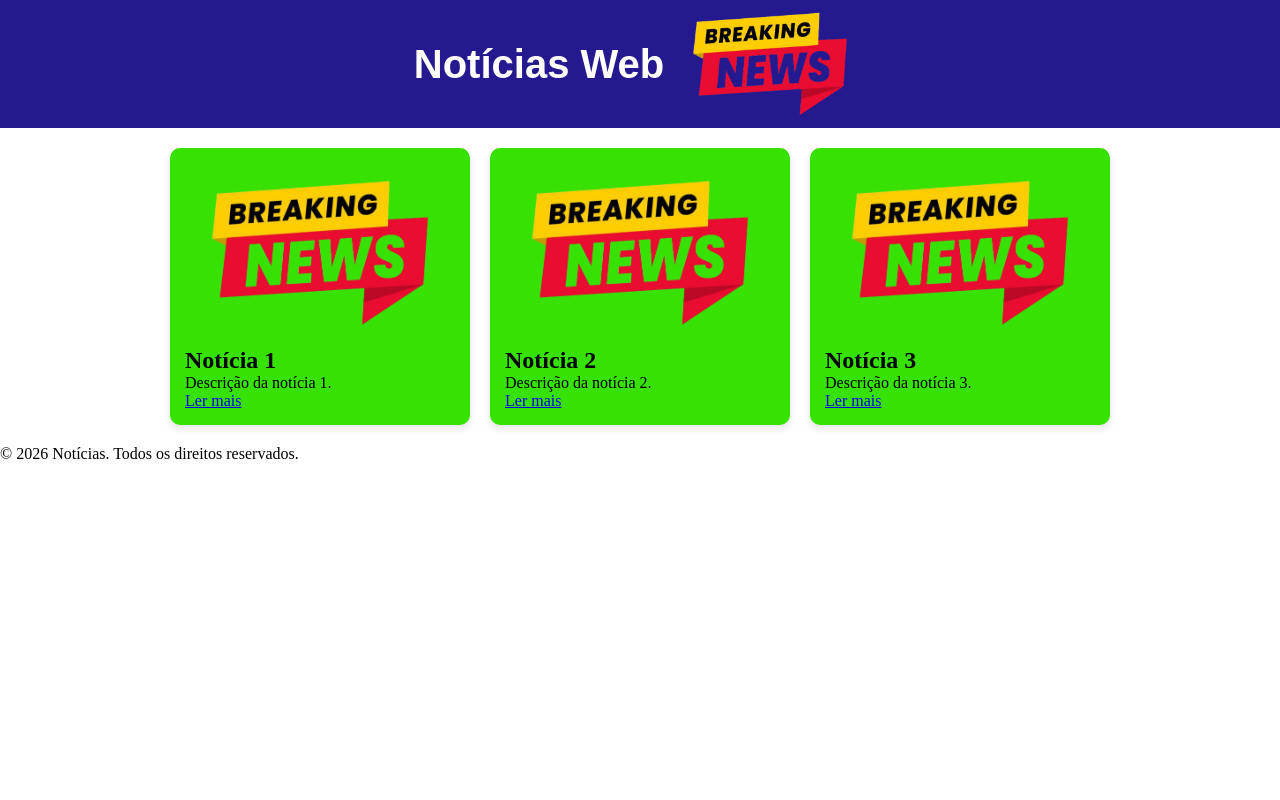
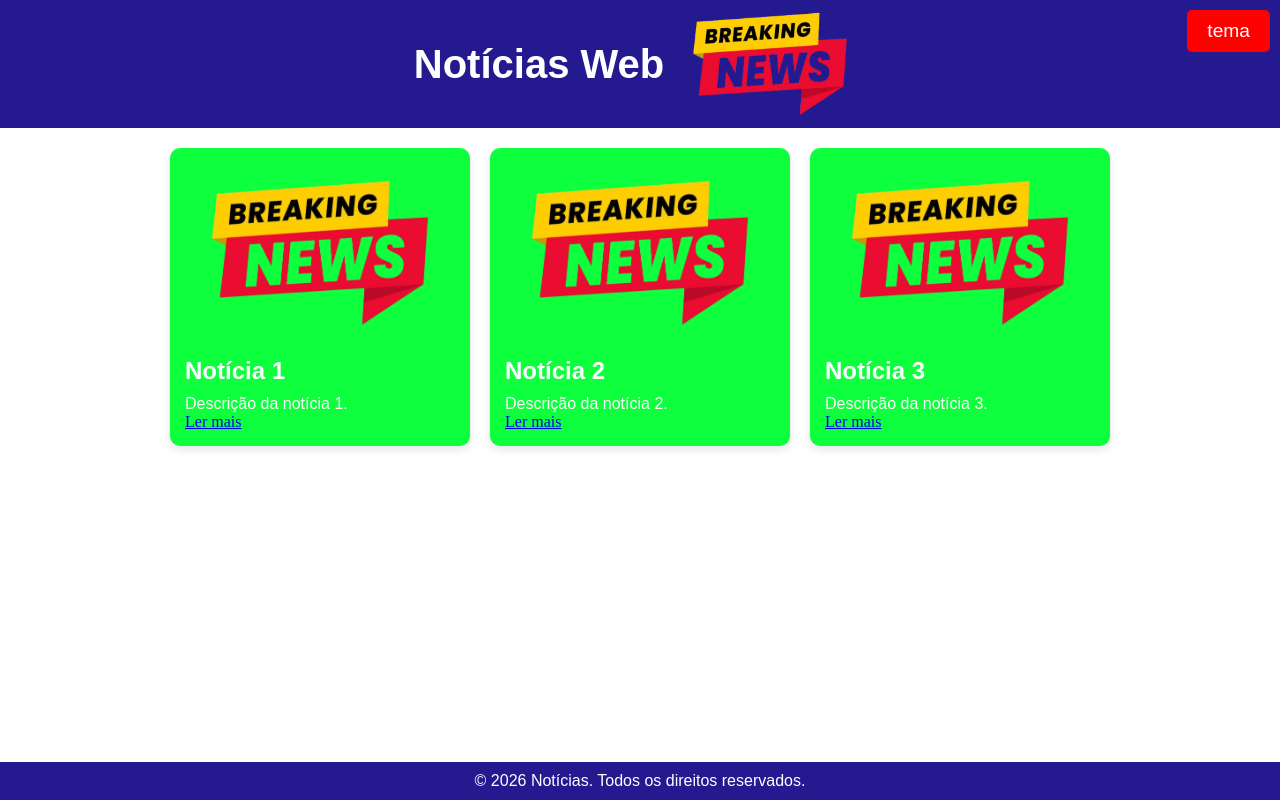
Before and after one commit to Renan771977/noticias-2, a plain HTML site: page html/noticias.html in a window 1280 px wide. Drawn offline with Linux system fonts and the light colour scheme.

Commit message:
Estilização

```diff
--- a/css/noticias.css
+++ b/css/noticias.css
@@ -6,8 +6,9 @@
 
 :root{
     --primary-color: rgb(37, 25, 144);
-    --segundary-color:rgb(55, 226, 3);
+    --segundary-color:rgb(13, 255, 61);
     --text-color:rgb(255, 255, 255);
+    --terciary-color: rgb(255, 0, 0);
 }
 header {
     display: flex;
@@ -48,3 +49,49 @@ section.noticias .noticia img {
     height: auto;
     border-radius: 10px;
 }
+
+section.noticias .noticia h2 {
+    font-size: 1.5rem;
+    margin: 10px 0;
+    color: var(--text-color);
+    font-family: Arial, Helvetica, sans-serif;
+}
+
+section.noticias .noticia p {
+    font-size: 1rem;
+    color: var(--text-color);
+    font-family: Arial, Helvetica, sans-serif;
+    font-family: Arial, Helvetica, sans-serif;
+}
+
+.botao-tema {
+    position: absolute;
+    top: 10px;
+    right: 10px;
+    padding: 10px 20px;
+    background-color: var(--terciary-color);
+    color: var(--text-color);
+    border: none;
+    border-radius: 5px;
+    cursor: pointer;
+    font-size: larger;
+    cursor: pointer;
+}
+
+footer p {
+    text-align: center;
+    padding: 10px;
+    background-color: var(--primary-color);
+    color: var(--text-color);
+    font-family: Arial, Helvetica, sans-serif;
+    position: fixed;
+    bottom: 0;
+    width: 100%;
+}
+
+.escuro {
+    --primary-color: rgb(0, 0, 0);
+    --segundary-color: rgb(0, 0, 0);
+    --text-color: rgb(255, 255, 255);
+    --terciary-color: rgb(97, 0, 0);
+}
--- a/html/noticias.html
+++ b/html/noticias.html
@@ -5,12 +5,14 @@
     <meta name="viewport" content="width=device-width, initial-scale=1.0">
     <link rel="shortcut icon" href="../ico/noticia.png">
     <link rel="stylesheet" href="../css/noticias.css">
+    <script src="../js/noticias.js" defer></script>
     <title>Notícias</title>
 </head>
 <body>
     <header>
         <h1>Notícias Web</h1>
         <img src="../img/news.png" alt="Notícia">
+        <button class="botao-tema" onclick="alterar_tema()">tema</button>
     </header>
     <nav></nav>
     <main>
--- /dev/null
+++ b/js/noticias.js
@@ -0,0 +1,12 @@
+function alterar_tema() {
+    var body = document.body;
+
+    if (body.classList.contains("escuro")) {
+        body.classList.remove("escuro");
+        body.classList.add("claro");
+    }
+    else {
+        body.classList.remove("claro");
+        body.classList.add("escuro");
+    }
+}
```
